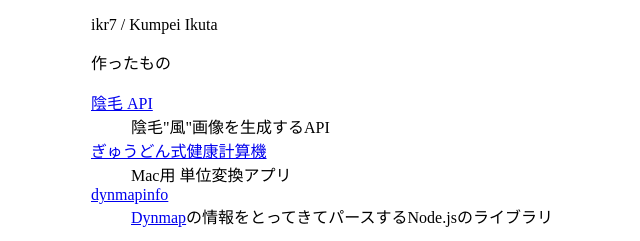
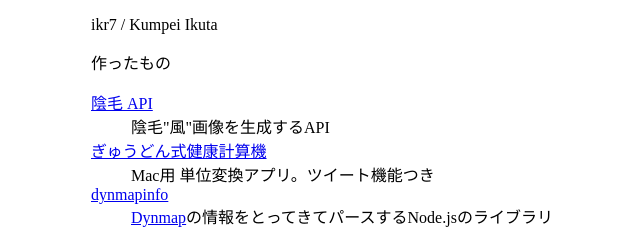
Before and after one commit to oboenikui/ikr7.github.io, a plain HTML site: page about/index.html in a window 1280 px wide. Shown: the top 241 px of the page, without its empty margins (69-709 px from the left). Drawn offline with Linux system fonts and the light colour scheme.

Commit message:
update about

```diff
--- a/about/index.html
+++ b/about/index.html
@@ -27,7 +27,7 @@
 					<a href='https://github.com/ikr7/gyuudonApp'>ぎゅうどん式健康計算機</a>
 				</dt>
 				<dd>
-					Mac用 単位変換アプリ
+					Mac用 単位変換アプリ。ツイート機能つき
 				</dd>
 				<dt>
 					<a href='https://www.npmjs.org/package/dynmapinfo'>dynmapinfo</a>
```
